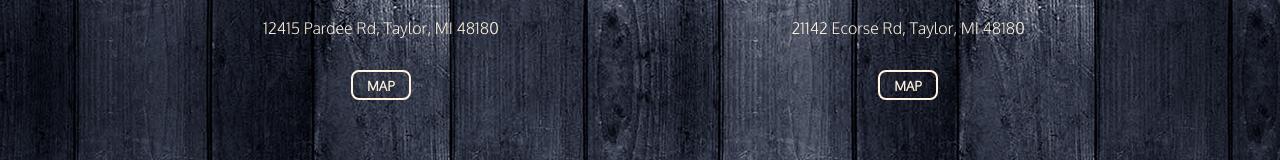
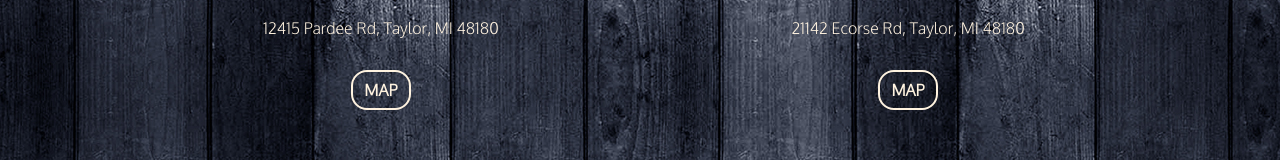
Before and after one commit to authura/wedding-site, a plain HTML site: page schedule/index.html in a window 1280 px wide. Shown: the part 598-758 px from the top of the page. Drawn offline with Linux system fonts and the light colour scheme.

Commit message:
wrapped buttons in a tabs for easy links, edited metadata

```diff
--- a/schedule/index.html
+++ b/schedule/index.html
@@ -8,7 +8,7 @@
     <link rel="preconnect" href="https://fonts.gstatic.com" crossorigin>
     <link href="https://fonts.googleapis.com/css2?family=Dancing+Script&family=Oxygen:wght@300&display=swap" rel="stylesheet">
     <link rel="stylesheet" href="style.css">
-    <title>Wedding Schedule</title>
+    <title>Schedule - Alexis Deaton & Ryan Hofer</title>
 </head>
 <body>
     <header>
@@ -40,7 +40,10 @@
                 <div class="event-location">
                     <h2 class="location-title">The Little Wedding Chapel - Heritage Park</h2>
                     <p class="location-info">12415 Pardee Rd, Taylor, MI 48180</p>
-                    <button id="map-btn">MAP</button>
+                    <a target="_blank" href="https://www.google.com/maps/place/
+                    The+Little+Wedding+Chapel+-+Heritage+Park/
+                    @42.2162985,-83.2540957,17z/data=!3m1!4b1!4m5!3m4!1s0x883b48203bb8009f:0x380500c045c4b356!8m2!3d42.2163874!4d-83.2517812">
+                    <button id="map-btn">MAP</button></a>
                 </div>
 
             </div>
@@ -53,7 +56,9 @@
                 <div class="event-location">
                     <h2 class="location-title">Pia's Ristorante Italiano</h2>
                     <p class="location-info">21142 Ecorse Rd, Taylor, MI 48180</p>
-                    <button id="map-btn">MAP</button>
+                    <a target="_blank" href="https://www.google.com/maps/place/Pia's+Ristorante+Italiano/
+                    @42.2564952,-83.2461868,17z/data=!3m1!4b1!4m5!3m4!1s0x883b3618e042f25b:0x359c07c144fb4464!8m2!3d42.2564952!4d-83.2439981">
+                    <button id="map-btn">MAP</button></a>
                 </div>
             </div>
         </div>
--- a/schedule/style.css
+++ b/schedule/style.css
@@ -70,6 +70,7 @@ nav a:after {
 main {
     margin: 64px;
     margin-top: 100px;
+
 }
 
 .hero-container {
@@ -115,11 +116,12 @@ main {
     margin-top: 32px;
     background: none;
     width: 60px;
-    height: 30px;
+    height: 40px;
     border: solid 2px var(--white);
-    border-radius: 8px;
-
+    border-radius: 16px;
+    text-decoration: none;
     font-weight: bold;
+    font-size: 16px;
 }
 
 #map-btn:hover {
@@ -127,10 +129,6 @@ main {
     color: black;
     background-color: var(--white);
 
-}
-
-#map-btn:after {
-    transition: .5s ease-in-out;
 }
 
 footer {
```
Also changed, not shown: index.html (+1 -1 lines), registry/index.html (+1 -1 lines), rsvp/index.html (+1 -1 lines).
